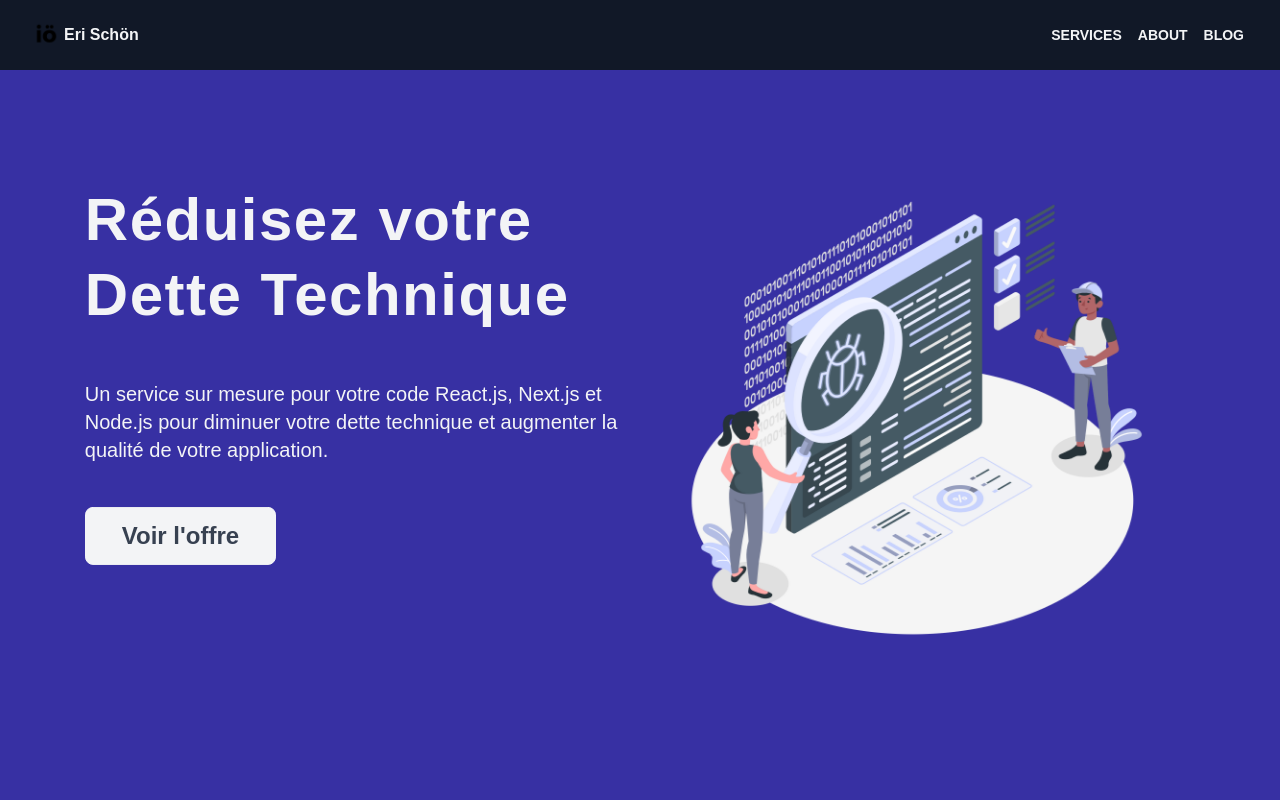
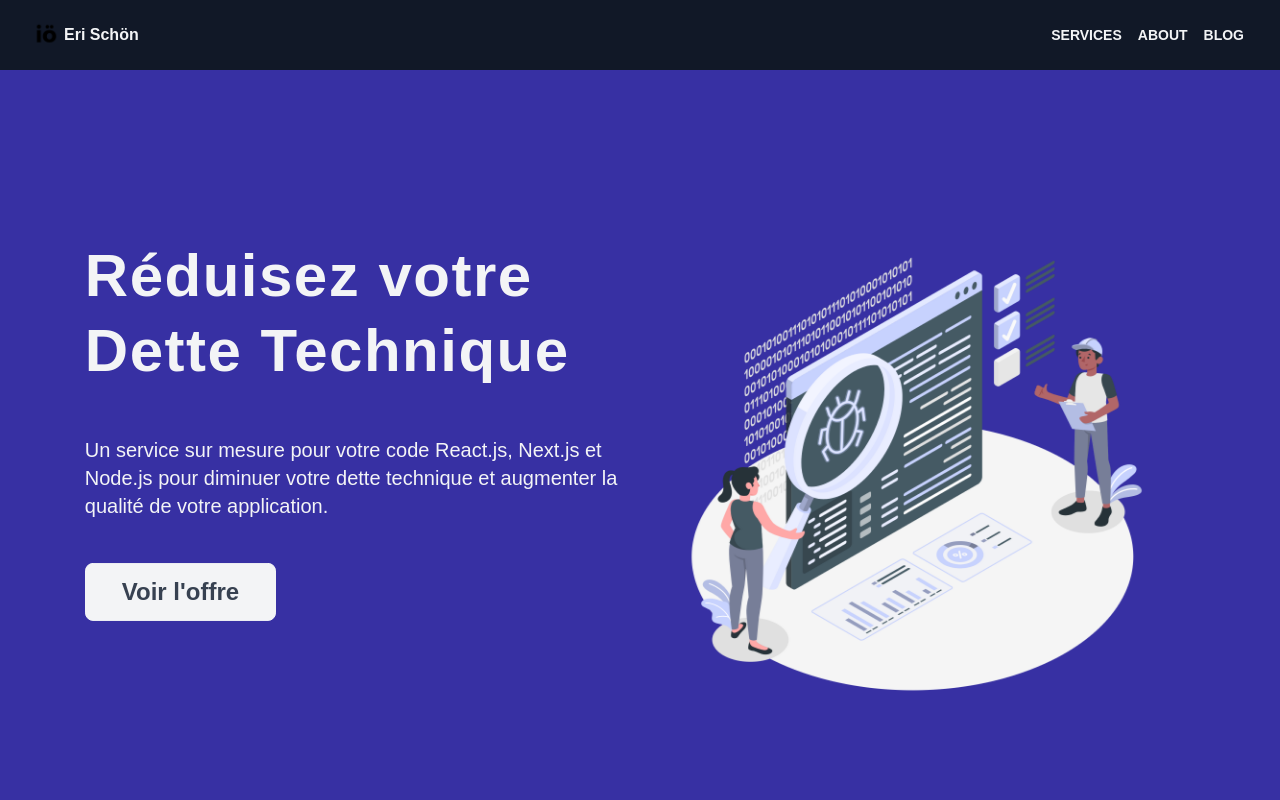
Before and after one commit to erischon/the-dizalch-project, a Next.js app: page / in a window 1280 px wide. Shown: the top 800 px of the page. Built offline with nearby package versions, Linux system fonts and the light colour scheme.

Commit message:
Update Section.tsx

```diff
--- a/src/components/public/Section.tsx
+++ b/src/components/public/Section.tsx
@@ -11,7 +11,7 @@ export default function Section({
 
   return (
     <section
-      className={`min-h-screen py-[4rem] lg:py-[6rem] px-[3%] lg:px-[6%] mx-auto ${style} flex flex-col`}
+      className={`min-h-screen py-[4rem] lg:py-[6rem] px-[3%] lg:px-[6%] mx-auto ${style} flex flex-col md:justify-center`}
       id={id}
     >
       {children}
```
